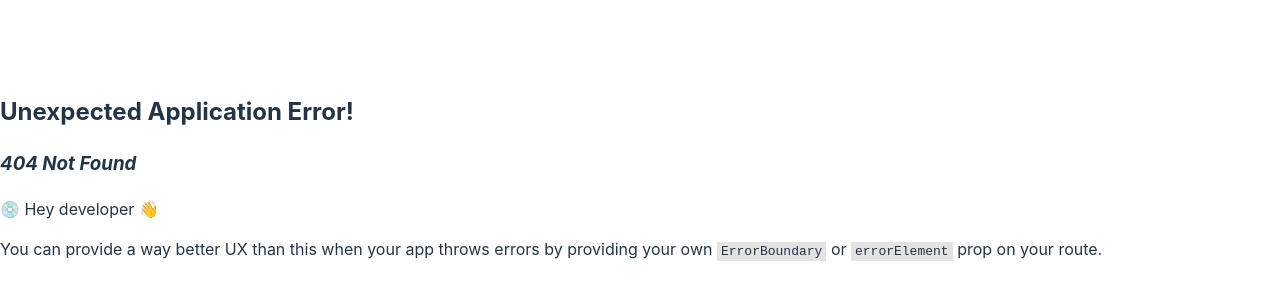
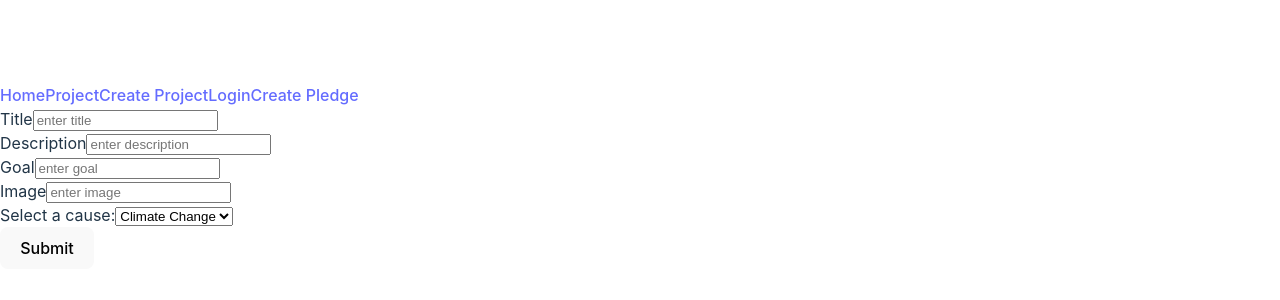
Before and after one commit to AnnieJDesigns/chaperone-crowdfunding, a React (Vite) app: page /createproject in a window 1280 px wide. Before the commit this address had no page. Shown: the part 224-524 px from the top of the page. Built offline with nearby package versions, Linux system fonts and the light colour scheme.

Commit message:
initial commit

```diff
--- a/src/components/Nav/index.jsx
+++ b/src/components/Nav/index.jsx
@@ -6,6 +6,9 @@ function Nav() {
         <nav>
             <Link to="/">Home</Link>
             <Link to="/project">Project</Link>
+            <Link to="/createproject">Create Project</Link>
+            <Link to="/login">Login</Link>
+            <Link to="/createpledge">Create Pledge </Link>
         </nav>
     )
 }
--- /dev/null
+++ b/src/components/PledgeForm/index.jsx
@@ -0,0 +1,72 @@
+import React, {useState} from "react";
+import { useNavigate } from 'react-router-dom';
+
+function  PledgeForm() {
+    const [pledges,setPledge] = useState({
+        amount: '',
+        comment: '',
+        id: ''
+    });
+
+    const handleChange = (event) => {
+        const { id, value } = event.target;
+        setPledge((prevPledge) => ({
+            ...prevPledge,
+            [id]: value
+        }));
+    };
+
+    const navigate = useNavigate();
+
+    const handleSubmit = (event) => {
+        event.preventDefault();
+
+        if (pledges.amount){
+            postData().then((response)=> {
+                console.log(response)
+                navigate(`/pledges/${response.id}`);
+            })
+        }
+    }
+
+
+
+
+    const postData = async() => {
+        const token = window.localStorage.getItem("token")
+
+        console.log(token);
+
+        const response = await fetch(`${import.meta.env.VITE_API_URL}pledges/`,
+        {
+            method: "post",
+            headers: {
+                "Content-Type": "application/json",
+                "authorization": `token ${token}`
+            },
+            body: JSON.stringify(pledges)
+        })
+
+        return response.json();
+    }
+
+                return (
+                    <form>
+                        <div>
+                            <label htmlFor="amount">Amount</label>
+                            <input onChange={handleChange} type="text" id="amount" placeholder="enter amount"/>
+                        </div>
+                        <div>
+                            <label htmlFor="comment">Comment</label>
+                            <input onChange={handleChange} type="text" id="comment" placeholder="enter comment"/>
+                        </div>
+
+                        <button onClick={handleSubmit} type="submit">
+                            Submit
+                        </button>
+                    </form>
+                )
+
+            }
+
+    export default PledgeForm;
--- /dev/null
+++ b/src/components/ProjectCard/ProjectCard.css
@@ -0,0 +1,11 @@
+.project-card {
+    width: 100%;
+    border: 1px solid black;
+    box-shadow: 0px 0px 5px gray;
+}
+
+.project-card img {
+    width: 100%;
+    height: 300px;
+    object-fit: cover;
+}
--- a/src/components/ProjectCard/index.jsx
+++ b/src/components/ProjectCard/index.jsx
@@ -1,10 +1,11 @@
 import React from 'react';
 import {Link} from 'react-router-dom';
+import './ProjectCard.css'
 
 function ProjectCard(props) {
     const {projectData} = props;
     return (
-        <div>
+        <div className="project-card">
             <Link to={`/project/${projectData.id}`}>
                 <img src={projectData.image}></img>
                 <h3>{projectData.title}</h3>
--- /dev/null
+++ b/src/components/ProjectForm/index.jsx
@@ -0,0 +1,95 @@
+import React, {useState} from "react";
+import { useNavigate } from 'react-router-dom';
+
+function ProjectForm() {
+    const [ project, setProject ] = useState({
+        title: '',
+        description: '',
+        is_open: true,
+        goal: '',
+        image: '',
+        cause: '',
+    });
+
+    const handleChange = (event) => {
+        const { id, value } = event.target;
+        setProject((prevProjects) => ({
+            ...prevProjects,
+            [id]: value
+        }));
+    };
+
+    const navigate = useNavigate();
+
+    const handleSubmit = (event) => {
+        event.preventDefault();
+
+        if (project.title && project.description){
+            postData().then((response)=> {
+                console.log(response)
+                navigate(`/project/${response.id}`);
+            })
+        }
+    }
+
+    const postData = async() => {
+        const token = window.localStorage.getItem("token")
+
+        console.log(token);
+
+        const response = await fetch(`${import.meta.env.VITE_API_URL}projects/`,
+        {
+            method: "post",
+            headers: {
+                "Content-Type": "application/json",
+                "authorization": `token ${token}`
+            },
+            body: JSON.stringify(project)
+        })
+
+        return response.json();
+    }
+
+
+
+        return (
+            <form>
+                <div>
+                    <label htmlFor="title">Title</label>
+                    <input onChange={handleChange} type="text" id="title" placeholder="enter title"/>
+                </div>
+                <div>
+                    <label htmlFor="description">Description</label>
+                    <input onChange={handleChange} type="text" id="description" placeholder="enter description"/>
+                </div>
+                <div>
+                    <label htmlFor="goal">Goal</label>
+                    <input onChange={handleChange} type="text" id="goal" placeholder="enter goal"/>
+                </div>
+                <div>
+                    <label htmlFor="image">Image</label>
+                    <input onChange={handleChange} type="url" id="image" placeholder="enter image"/>
+                </div>
+                <div>
+                    <label>
+                        Select a cause:
+                    <select value={project.cause} onChange={handleChange} id="cause">
+                        <option value="climate change">Climate Change</option>
+                        <option value="mental health">Mental Health</option>
+                        <option value="animal rights">Animal Rights</option>
+                    </select>
+                    </label>
+                </div>
+
+                <button onClick={handleSubmit} type="submit">
+                    Submit
+                </button>
+            </form>
+        );
+
+
+}
+
+
+
+export default ProjectForm;
--- /dev/null
+++ b/src/pages/CreatePledge.jsx
@@ -0,0 +1,8 @@
+import React from 'react';
+import PledgeForm from '../components/PledgeForm';
+
+function CreatePledge() {
+    return <PledgeForm />;
+}
+
+export default CreatePledge;
--- /dev/null
+++ b/src/pages/CreateProject.jsx
@@ -0,0 +1,8 @@
+import React from 'react';
+import ProjectForm from '../components/ProjectForm';
+
+function CreateProject() {
+    return <ProjectForm />;
+}
+
+export default CreateProject;
--- a/src/pages/ProjectPage.jsx
+++ b/src/pages/ProjectPage.jsx
@@ -1,6 +1,5 @@
 import React, { useState, useEffect } from "react";
 import { useParams } from "react-router-dom";
-import {oneProject} from "../data";
 
 function ProjectPage() {
     const [projectData, setProjectData ] = useState({pledges: []});
@@ -15,20 +14,21 @@ function ProjectPage() {
             setProjectData(data);
             });
     }, []);
-
-
-
+console.log(projectData.goal)
     return (
         <div>
             <h2>{projectData.title}</h2>
-            <h3>We want: {projectData.goal}</h3>
+            <h2>{projectData.owner_projects}</h2>
+            <h2>{projectData.description}</h2>
+            <h3>${projectData.goal}</h3>
             <h3>{`Status: ${projectData.is_open}`}</h3>
-            <h3>Pledges:</h3>
+            <img src={projectData.image}></img>
             <h3>
                 {projectData.pledges.map((pledgeData, key) => {
                     return <li key={key}>{pledgeData.amount}</li>
                 })}
             </h3>
+
         </div>
     )
 }
```
Also changed, not shown: src/App.jsx (+15 -0 lines), src/components/LoginForm/index.jsx (+5 -4 lines).
